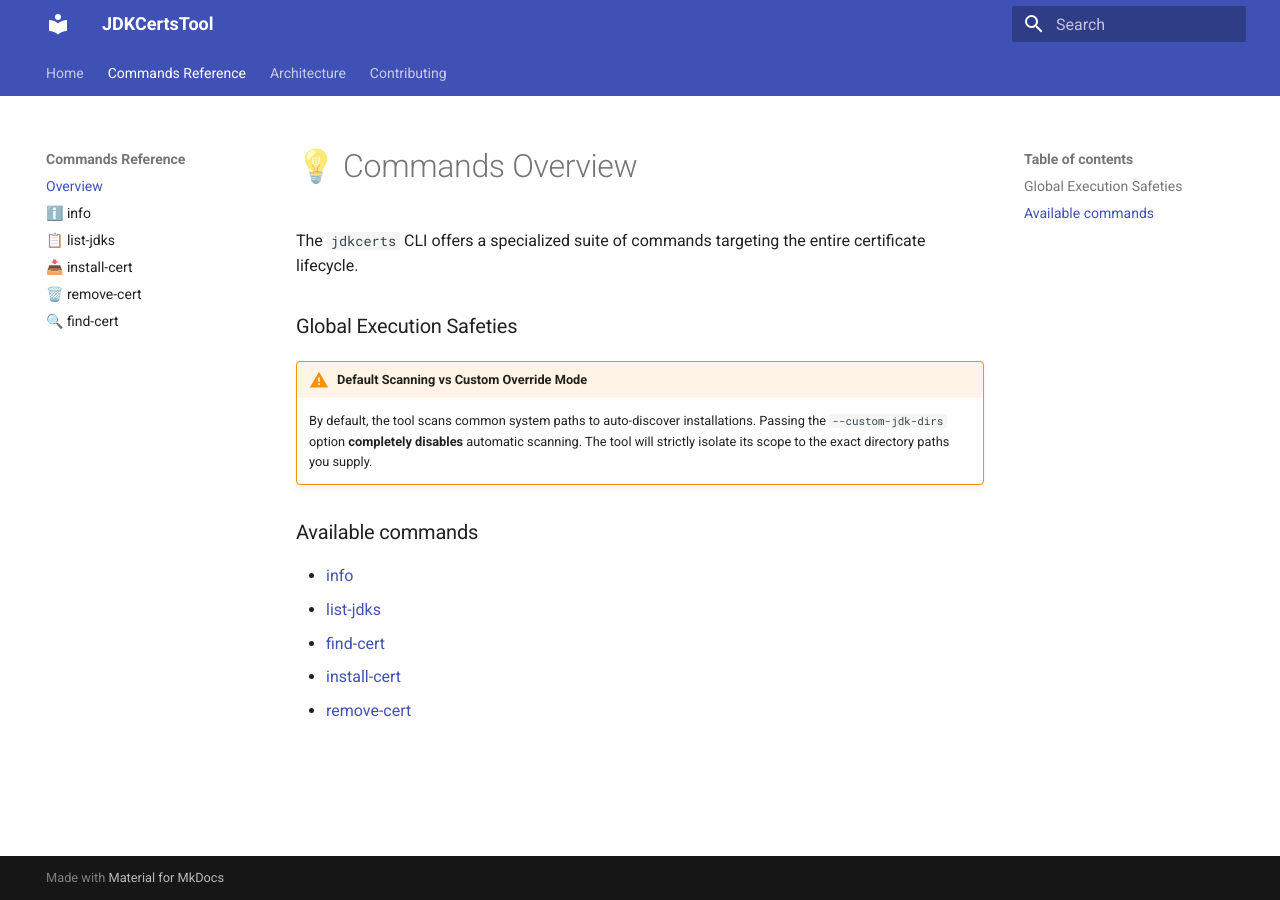
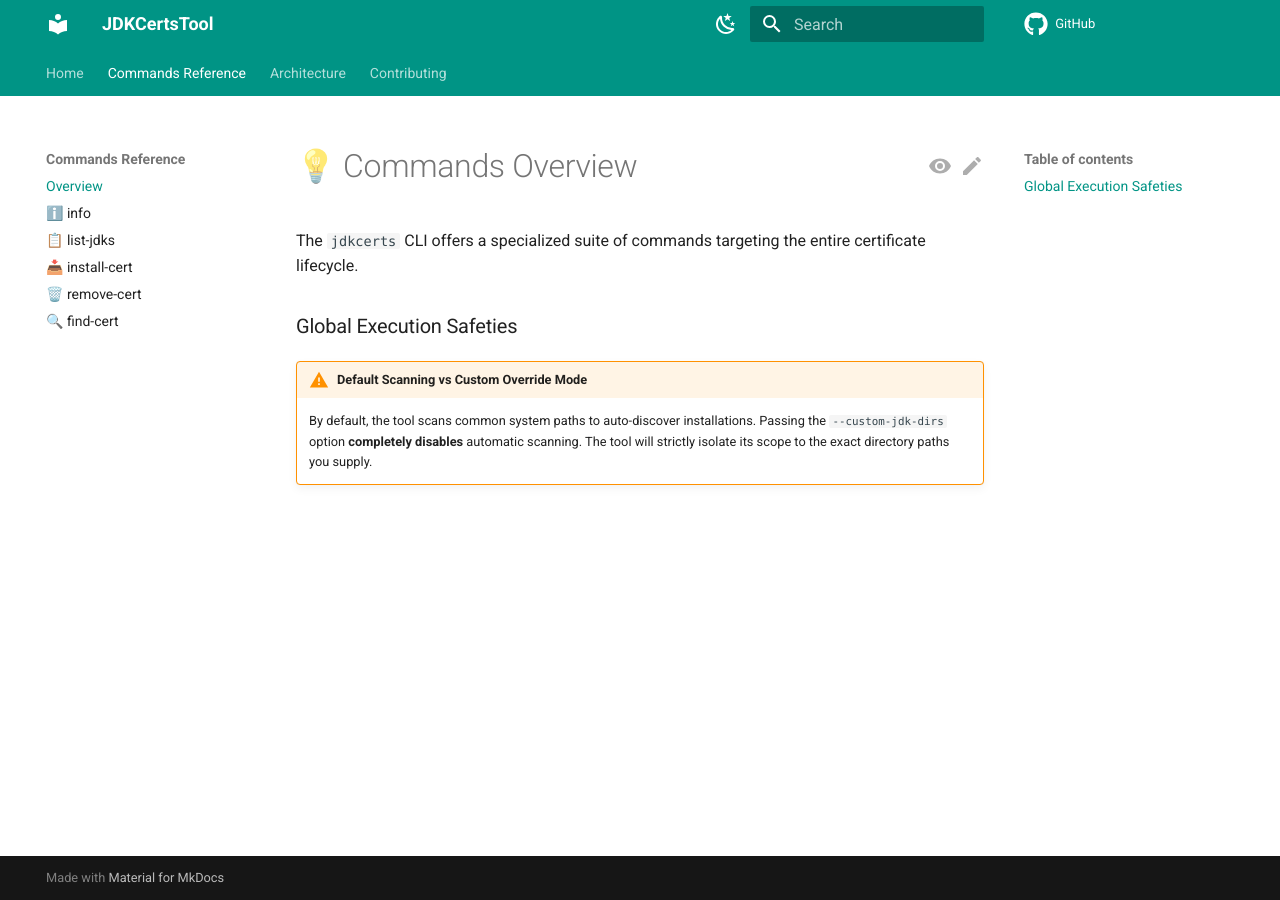
Before and after one commit to ADarko22/JDKCertsTool, an MkDocs documentation site: the page built from docs/website/commands/overview.md, in a window 1280 px wide. Built offline with MkDocs 1.6.1 and Material for MkDocs 9.7.7, drawn with Linux system fonts in a browser that asks for light colours; some web fonts are replaced; comment, search, counter and statistics services are not loaded.

Commit message:
Update README with official JDKCertsTool page link (#107)
* Update README with official JDKCertsTool page link

* Update mkdocs style

```diff
--- a/docs/website/commands/overview.md
+++ b/docs/website/commands/overview.md
@@ -8,10 +8,3 @@
     By default, the tool scans common system paths to auto-discover installations.
     Passing the `--custom-jdk-dirs` option **completely disables** automatic scanning.
     The tool will strictly isolate its scope to the exact directory paths you supply.
-
-### Available commands
-- [info](info.md)
-- [list-jdks](list-jdks.md)
-- [find-cert](find-cert.md)
-- [install-cert](install-cert.md)
-- [remove-cert](remove-cert.md)
--- a/mkdocs.yml
+++ b/mkdocs.yml
@@ -1,19 +1,48 @@
+# https://squidfunk.github.io/mkdocs-material/setup/
 site_name: JDKCertsTool
 site_url: https://adarko22.github.io/JDKCertsTool/
 
+repo_url: https://github.com/ADarko22/JDKCertsTool/
+edit_uri: edit/master/docs/
+
 theme:
   name: material
+  palette:
+    # Palette toggle for light mode
+    - scheme: default
+      primary: teal
+      accent: amber
+      toggle:
+        icon: material/weather-night
+        name: Switch to dark mode
+
+    # Palette toggle for dark mode
+    - scheme: slate
+      primary: teal
+      accent: amber
+      toggle:
+        icon: material/weather-sunny
+        name: Switch to light mode
+  font:
+    code: calm
+  icon:
+    repo: fontawesome/brands/github
+    edit: material/pencil
+    view: material/eye
   features:
     - navigation.tabs      # Top-level navigation tabs
     - navigation.sections  # Visual groupings in the sidebar
     - navigation.expand    # Auto-expands subcategories
     - search.suggest       # Smart search autocomplete
     - search.highlight     # Highlights terms from search results
+    - content.action.view  # Displays the "View source of this page" eye button
+    - content.action.edit  # Displays the "Edit this page" pencil button
 
 markdown_extensions:
   - admonition             # Enables !!! note and !!! warning blocks
   - pymdownx.details       # Enables collapsible disclosure elements
   - pymdownx.superfences   # Enhanced code block support
+  - attr_list
 
 nav:
   - Home:
```
Also changed, not shown: README.md (+4 -5 lines), 1 other file.
